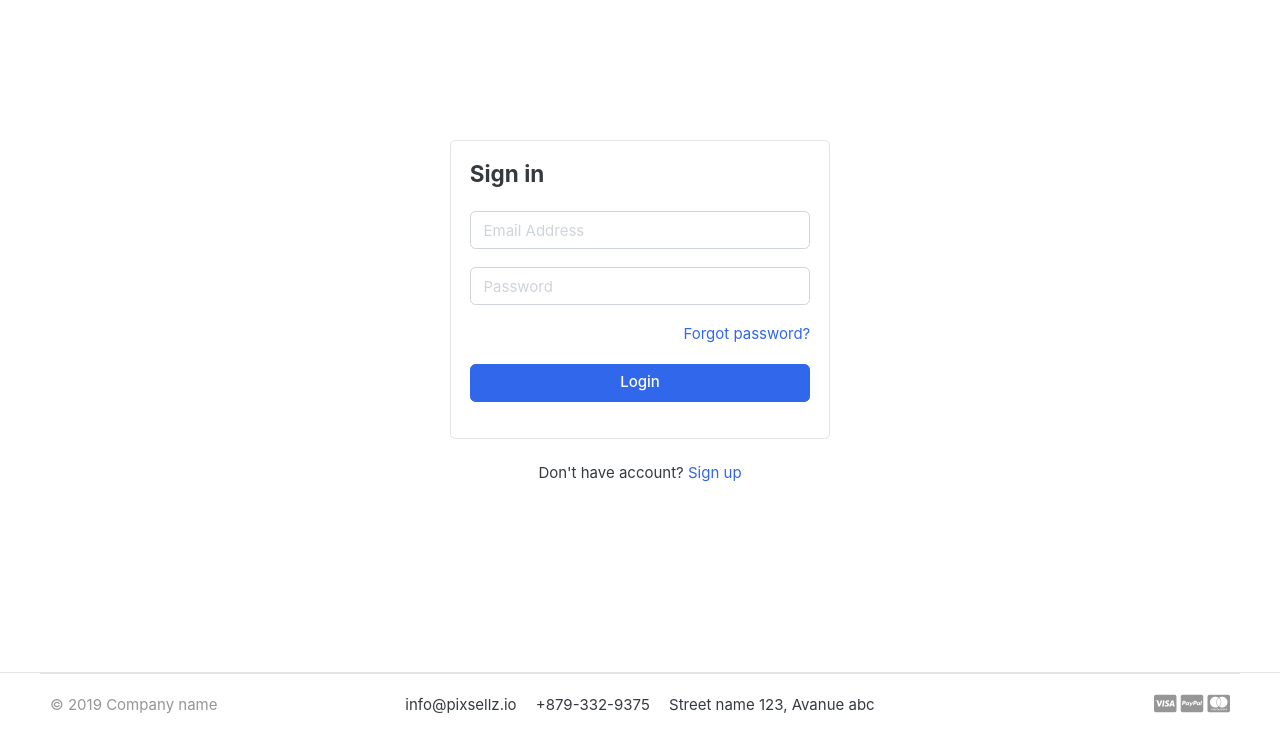
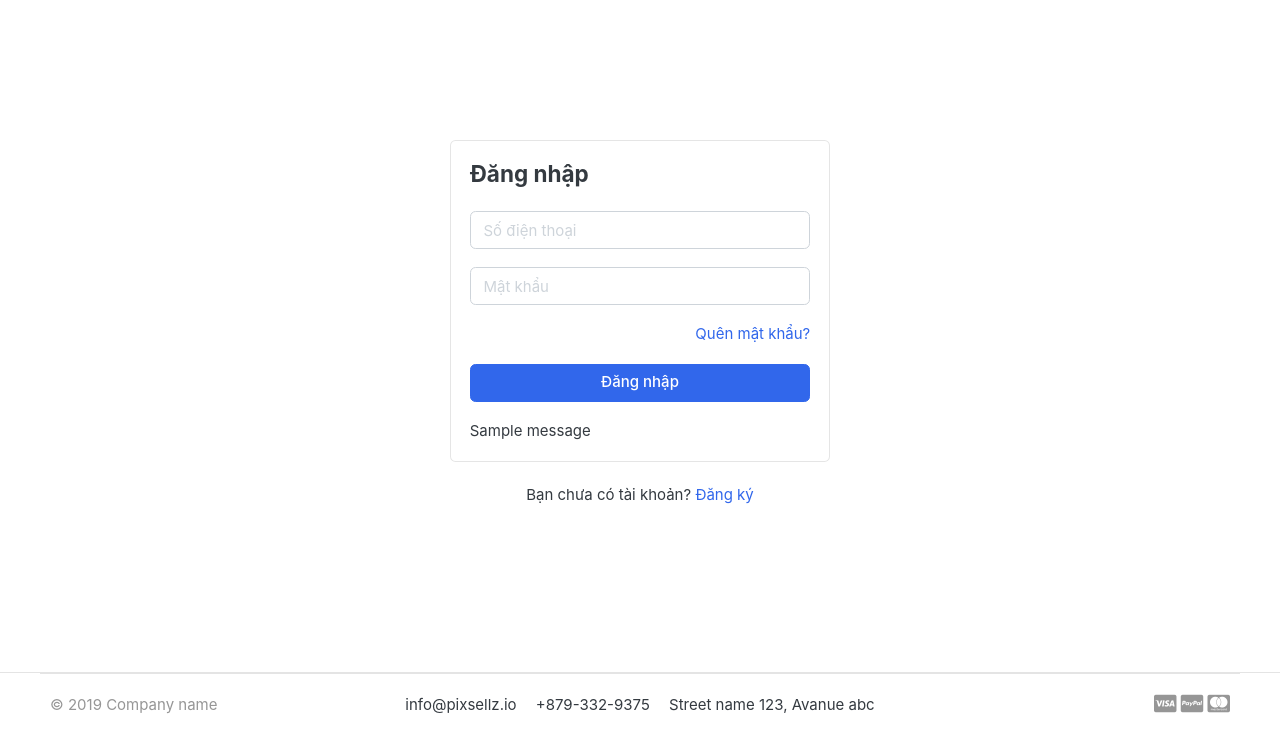
Before and after one commit to NgocHanDev/BachHoaStore, a Django app: page /users/login/ in a window 1280 px wide. Shown: the part 118-854 px from the top of the page. Run offline with Django 5.2, Linux system fonts and the light colour scheme; data comes from the database, SQL or seed files in the repository; both versions use the stored data as it was after the commit; tables that the repository leaves empty hold one stand-in row (values such as "Sample post"); one stand-in notice (Sample message) is shown; some libraries are stand-ins or nearby versions; some web fonts are replaced.

Commit message:
hoàn thành dăng ký đang nhap

```diff
--- a/templates/home.html
+++ b/templates/home.html
@@ -26,6 +26,7 @@
 
 
 <div class="row">
+    {% include "includes/alerts.html" %}
 	{% for product in products %}
 	<div class="col-md-3">
 		<div class="card card-product-grid">
--- a/templates/includes/alerts.html
+++ b/templates/includes/alerts.html
@@ -1,10 +1,10 @@
 {% if messages %}
-<ul class="messages">
+<div class="messages" >
     {% for message in messages %}
-    <li{% if message.tags %} class="{{ message.tags }}"{% endif %}>
-        {% if message.level == DEFAULT_MESSAGE_LEVELS.ERROR %}Important: {% endif %}
+    <div {% if message.tags %} class="{{ message.tags }}"{% endif %}>
+        {% if message.level == DEFAULT_MESSAGE_LEVELS.ERROR %} {% endif %}
         {{ message }}
-    </li>
+    </div>
     {% endfor %}
-</ul>
+</div>
 {% endif %}
--- a/templates/includes/navbar.html
+++ b/templates/includes/navbar.html
@@ -95,6 +95,7 @@
         <!-- col.// -->
         <div class="col-lg-3 col-sm-6 col-8 order-2 order-lg-3">
           <div class="d-flex justify-content-end mb-3 mb-lg-0">
+            {% if user.id is None %}
             <div class="widget-header">
               <small class="title text-muted">Welcome guest!</small>
               <div>
@@ -103,6 +104,16 @@
                 <a href="{% url 'register'%}">Đăng ký</a>
               </div>
             </div>
+            {% else %}
+            <div class="widget-header">
+              <small class="title text-muted">Xin chào: {{user.full_name}}!</small>
+              <div>
+                <a href="#">Thông tin</a>
+                <span class="dark-transp"> | </span>
+                <a href="{% url 'logout'%}">Đăng xuất</a>
+              </div>
+            </div>
+            {% endif %}
             <a href="/cart" class="widget-header pl-3 ml-3">
               <div class="icon icon-sm rounded-circle border">
                 <i class="fa fa-shopping-cart"></i>
--- a/templates/user/login.html
+++ b/templates/user/login.html
@@ -6,28 +6,31 @@
 
 	<!-- ============================ COMPONENT LOGIN   ================================= -->
 		<div class="card mx-auto" style="max-width: 380px; margin-top:100px;">
+
 		  <div class="card-body">
-		  <h4 class="card-title mb-4">Sign in</h4>
-		  <form>
+		  <h4 class="card-title mb-4">Đăng nhập</h4>
+		  <form action="{% url 'login' %}" method="POST">
+			{% csrf_token %}
 			  <div class="form-group">
-				 <input type="email" class="form-control" placeholder="Email Address" >
+				 <input type="text" class="form-control" placeholder="Số điện thoại" name="phone_number">
 			  </div> <!-- form-group// -->
 			  <div class="form-group">
-				<input type="password" class="form-control" placeholder="Password" >
+				<input type="password" class="form-control" placeholder="Mật khẩu" name="password">
 			  </div> <!-- form-group// -->
 
 			  <div class="form-group">
-				  <a href="#" class="float-right">Forgot password?</a>
+				  <a href="#" class="float-right">Quên mật khẩu?</a>
 
 			  </div> <!-- form-group form-check .// -->
 			  <div class="form-group">
-				  <button type="submit" class="btn btn-primary btn-block"> Login  </button>
+				  <button type="submit" class="btn btn-primary btn-block"> Đăng nhập  </button>
 			  </div> <!-- form-group// -->
+			  {% include "includes/alerts.html" %}
 		  </form>
 		  </div> <!-- card-body.// -->
 		</div> <!-- card .// -->
 
-		 <p class="text-center mt-4">Don't have account? <a href="{% url 'register'%}">Sign up</a></p>
+		 <p class="text-center mt-4">Bạn chưa có tài khoản? <a href="{% url 'register'%}">Đăng ký</a></p>
 		 <br><br>
 	<!-- ============================ COMPONENT LOGIN  END.// ================================= -->
 
--- a/user/views.py
+++ b/user/views.py
@@ -1,19 +1,56 @@
-from django.shortcuts import render
+from django.shortcuts import render, redirect
 from .form  import RegisterForm
+from .models import User
+from django.contrib import messages, auth
+from django.contrib.auth.decorators import login_required
 
 # Create your views here.
 def register(request):
+
     if request.method == 'POST':
-        print('POST')
-    form = RegisterForm();
+        form = RegisterForm(request.POST)
+        if form.is_valid():
+            phone_number = form.cleaned_data['phone_number']
+            password = form.cleaned_data['password']
+            repeat_password = form.cleaned_data['repeat_password']
+            email = form.cleaned_data['email']
+            full_name = form.cleaned_data['full_name']
+            try:
+                user = User.objects.create_user(phone_number, email, full_name, password)
+                user.save()
+                messages.success(request, 'Đăng ký thành công!')
+                return redirect('register')
+            except ValueError as e:
+                messages.error(request, str(e))
+                return redirect('register')
+    else:
+        form = RegisterForm()
+    context = {
+        'form':form
+    }
 
-    context = {
-        'form': form
-    }
     return render(request, 'user/register.html', context=context)
 
 def login(request):
+
+    if request.method == 'POST':
+        phone_number= request.POST['phone_number']
+        password = request.POST['password']
+
+        user = auth.authenticate(phone_number = phone_number, password = password)
+
+        if user is not None:
+            auth.login(request, user)
+            # messages.success(request, 'Bạn đã đăng nhập thành công!')
+            return redirect('home')
+        else:
+            messages.error(request, 'Sai tên đăng nhập hoặc mật khẩu')
+            return redirect('login')
     return render(request, 'user/login.html')
 
+
+@login_required(login_url='login')
 def logout(request):
+    auth.logout(request)
+    messages.success(request, 'Đăng xuất thành công!')
     return render(request, 'user/login.html')
```
Also changed, not shown: templates/user/register.html (+12 -10 lines), user/form.py (+25 -8 lines), user/models.py (+7 -1 lines), db.sqlite3.
